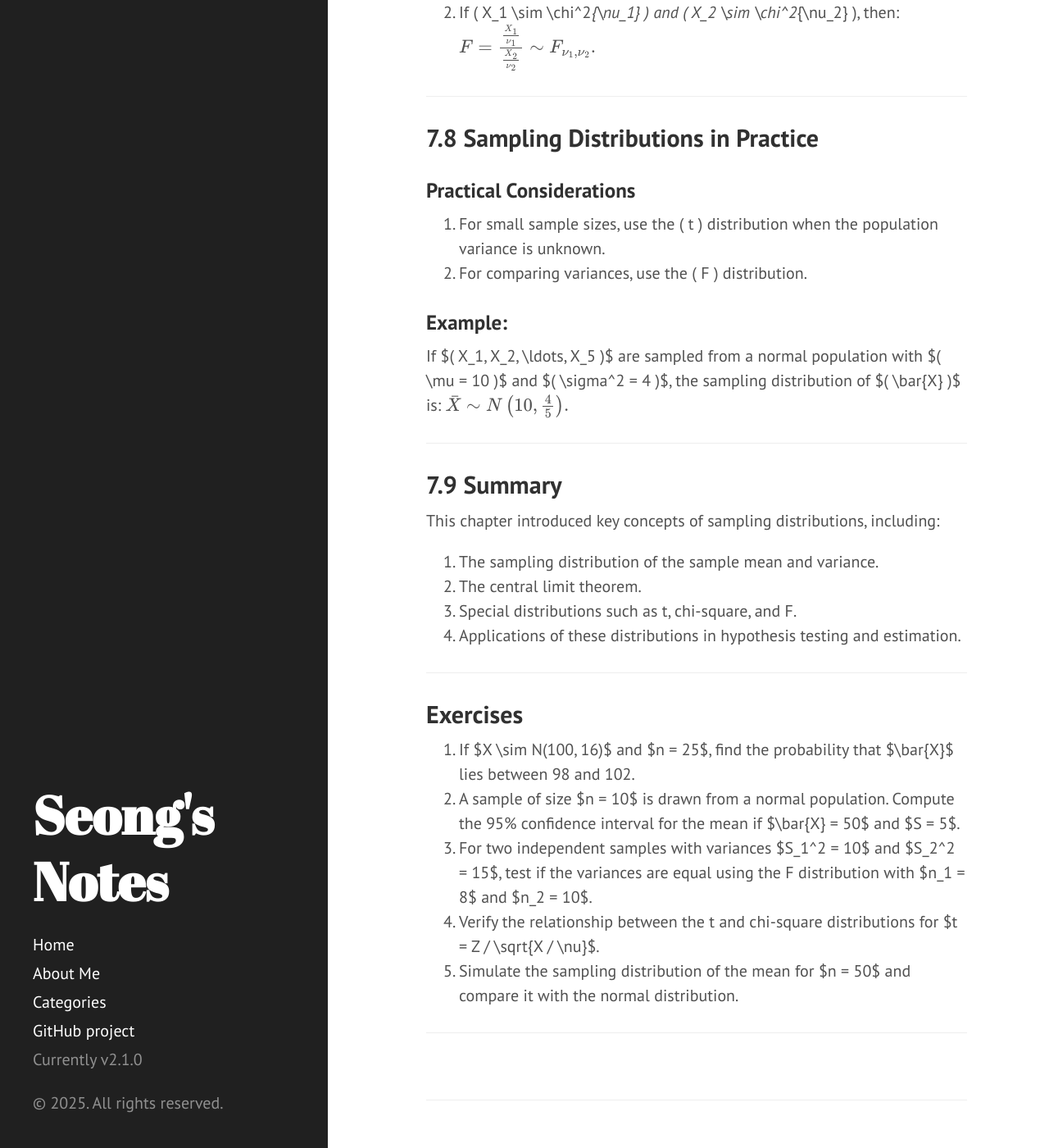
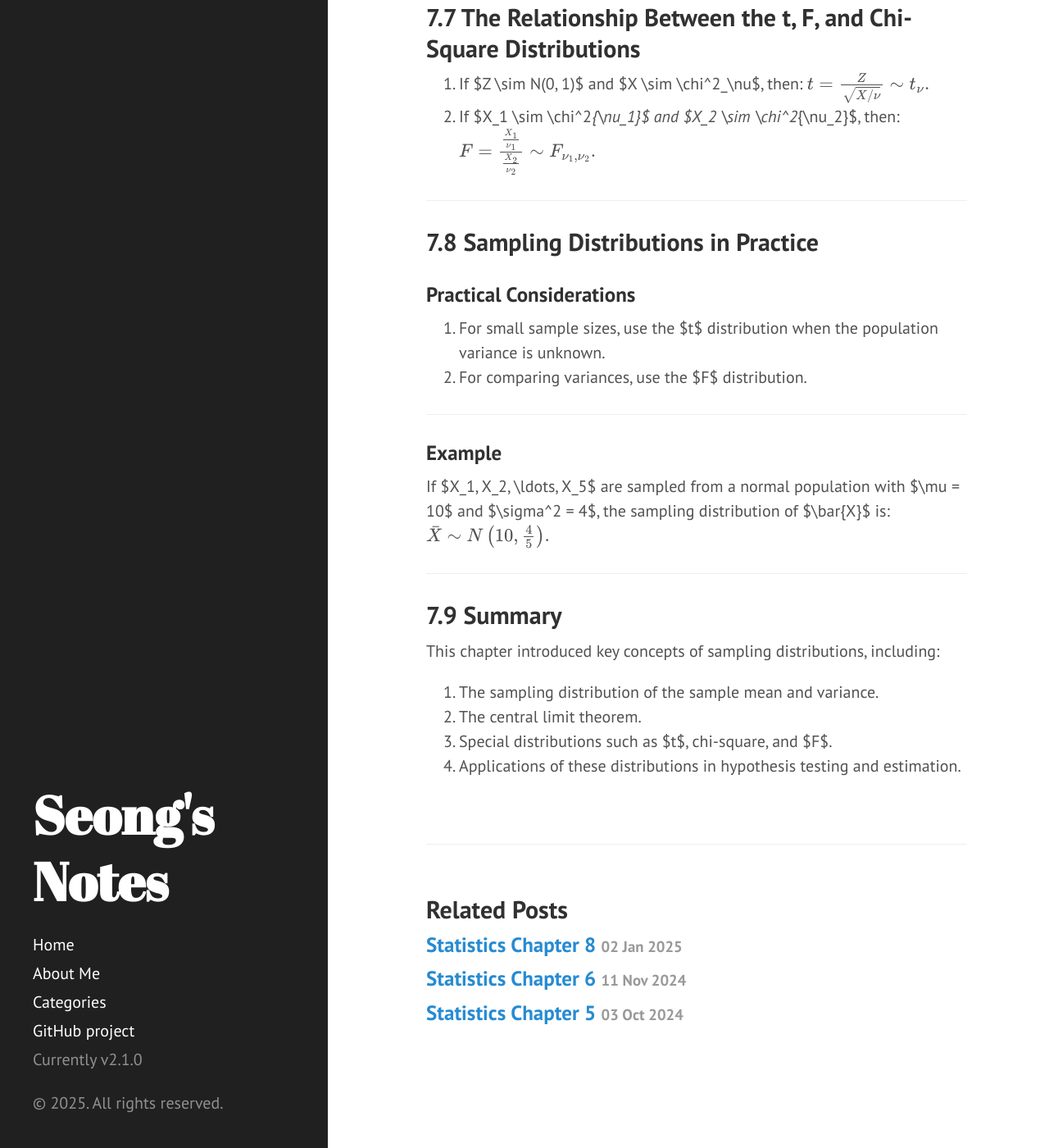
Before and after one commit to GwangseongCho/GwangseongCho.github.io, a Jekyll site: the page built from _posts/2024-11-20-statistics-chapter7.md, in a window 1280 px wide and 1400 px high, scrolled down 2746 px. Shown: the whole window at 82% size. Built offline with Jekyll 4.4.1, drawn with Linux system fonts in a browser that asks for light colours; formulas are drawn with MathJax 3; some of the changed text lies outside the part shown.

Commit message:
chapter 7

```diff
--- a/_posts/2024-11-20-statistics-chapter7.md
+++ b/_posts/2024-11-20-statistics-chapter7.md
@@ -104,11 +109,11 @@ $$
 
 ## 7.7 The Relationship Between the t, F, and Chi-Square Distributions
 
-1. If \( Z \sim N(0, 1) \) and \( X \sim \chi^2_\nu \), then:
+1. If $Z \sim N(0, 1)$ and $X \sim \chi^2_\nu$, then:
    $$
    t = \frac{Z}{\sqrt{X / \nu}} \sim t_\nu.
    $$
-2. If \( X_1 \sim \chi^2_{\nu_1} \) and \( X_2 \sim \chi^2_{\nu_2} \), then:
+2. If $X_1 \sim \chi^2_{\nu_1}$ and $X_2 \sim \chi^2_{\nu_2}$, then:
    $$
    F = \frac{\frac{X_1}{\nu_1}}{\frac{X_2}{\nu_2}} \sim F_{\nu_1, \nu_2}.
    $$
@@ -118,13 +123,14 @@ $$
 ## 7.8 Sampling Distributions in Practice
 
 ### Practical Considerations
-1. For small sample sizes, use the \( t \) distribution when the population variance is unknown.
-2. For comparing variances, use the \( F \) distribution.
+1. For small sample sizes, use the $t$ distribution when the population variance is unknown.
+2. For comparing variances, use the $F$ distribution.
 
+---
 
+### Example
 
-### Example:
-If $\( X_1, X_2, \ldots, X_5 \)$ are sampled from a normal population with $\( \mu = 10 \)$ and $\( \sigma^2 = 4 \)$, the sampling distribution of $\( \bar{X} \)$ is:
+If $X_1, X_2, \ldots, X_5$ are sampled from a normal population with $\mu = 10$ and $\sigma^2 = 4$, the sampling distribution of $\bar{X}$ is:
 $$
 \bar{X} \sim N\left(10, \frac{4}{5}\right).
 $$
@@ -136,17 +142,5 @@ $$
 This chapter introduced key concepts of sampling distributions, including:
 1. The sampling distribution of the sample mean and variance.
 2. The central limit theorem.
-3. Special distributions such as t, chi-square, and F.
+3. Special distributions such as $t$, chi-square, and $F$.
 4. Applications of these distributions in hypothesis testing and estimation.
-
----
-
-## Exercises
-
-1. If $X \sim N(100, 16)$ and $n = 25$, find the probability that $\bar{X}$ lies between 98 and 102.
-2. A sample of size $n = 10$ is drawn from a normal population. Compute the 95% confidence interval for the mean if $\bar{X} = 50$ and $S = 5$.
-3. For two independent samples with variances $S_1^2 = 10$ and $S_2^2 = 15$, test if the variances are equal using the F distribution with $n_1 = 8$ and $n_2 = 10$.
-4. Verify the relationship between the t and chi-square distributions for $t = Z / \sqrt{X / \nu}$.
-5. Simulate the sampling distribution of the mean for $n = 50$ and compare it with the normal distribution.
-
----
```
Also changed, not shown: other parts of _posts/2024-11-20-statistics-chapter7.md (+7 -2 lines).
